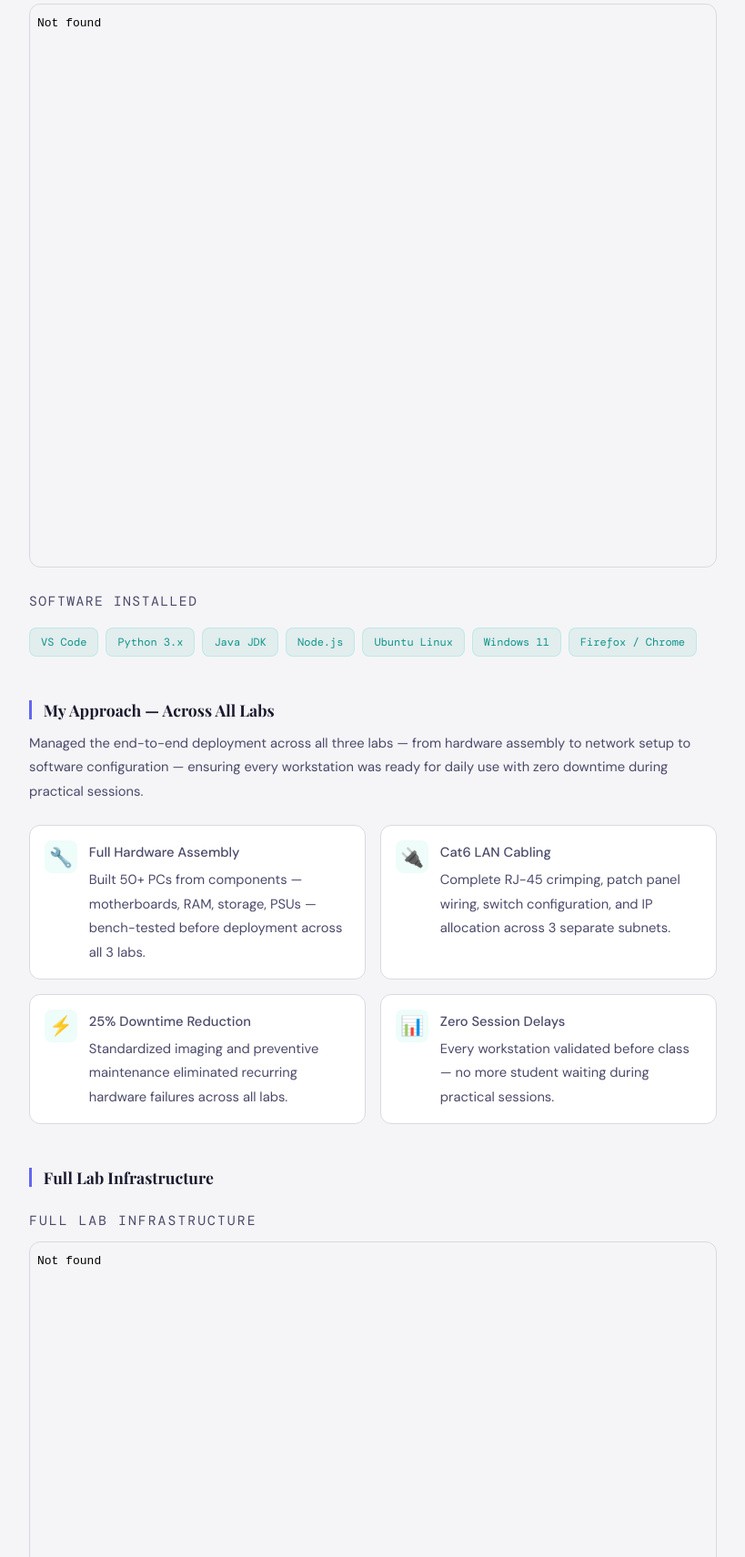
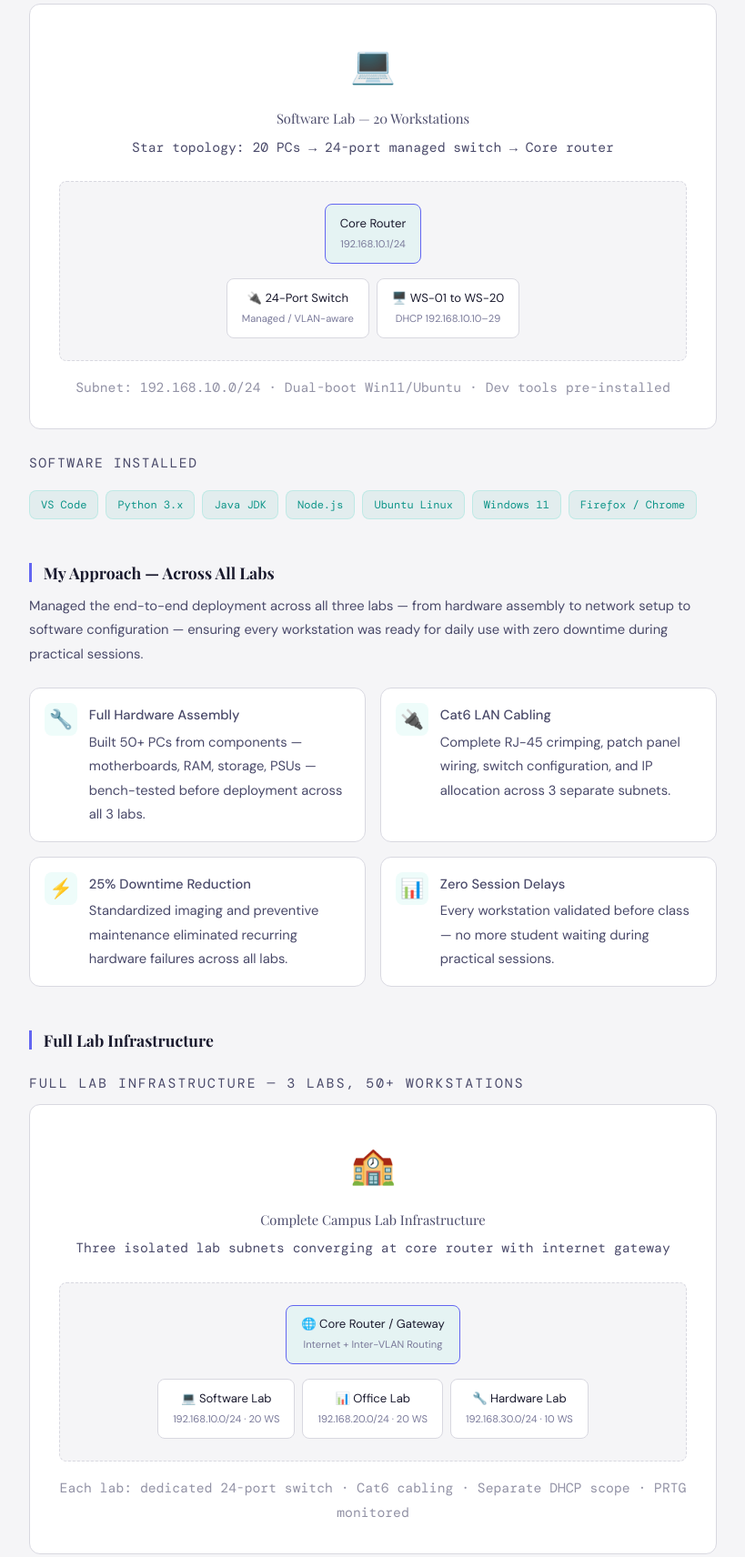
Before and after one commit to ShaimulAkkas/shaimulakkas, a plain HTML site: page projects/computer-lab.html in a window 1280 px wide. Shown: the part 2365-4077 px from the top of the page at 91% size, without its empty margins (230-1049 px from the left). Drawn offline with nearby package versions, Linux system fonts and the light colour scheme; a web font is replaced by a local one.

Commit message:
fix: replace deleted iframe refs with embedded architecture diagrams
- Software Lab: embedded star topology (20 WS → 24-port switch → core router, 192.168.10.0/24)
- Office Lab: embedded star topology + printers (20 WS → switch → router, 192.168.20.0/24)
- Full Infrastructure: embedded 3-lab convergence (core router + 3 subnets: 10.0/24, 20.0/24, 30.0/24)
- Replaces broken ../assets/*-Lab.html iframe references (files deleted in prior commit)

```diff
--- a/projects/computer-lab.html
+++ b/projects/computer-lab.html
@@ -219,7 +219,21 @@
 
           <div class="lab-network-box">
             <p class="lab-network-label">Software Lab Architecture</p>
-            <iframe class="lab-network-iframe" src="../assets/Software-Lab.html" loading="lazy" title="Software Lab network topology — 20 workstations to 24-port switch" aria-label="Software Lab network topology diagram"></iframe>
+            <div class="architecture-placeholder">
+              <div class="arch-inner">
+                <span class="arch-icon">💻</span>
+                <p class="arch-title">Software Lab — 20 Workstations</p>
+                <p class="arch-desc">Star topology: 20 PCs → 24-port managed switch → Core router</p>
+                <div class="arch-diagram">
+                  <div class="arch-node arch-core">Core Router<br><small>192.168.10.1/24</small></div>
+                  <div class="arch-branches">
+                    <div class="arch-node">🔌 24-Port Switch<br><small>Managed / VLAN-aware</small></div>
+                    <div class="arch-node">🖥️ WS-01 to WS-20<br><small>DHCP 192.168.10.10–29</small></div>
+                  </div>
+                </div>
+                <p class="arch-note">Subnet: 192.168.10.0/24 · Dual-boot Win11/Ubuntu · Dev tools pre-installed</p>
+              </div>
+            </div>
           </div>
 
           <div class="tech-group" style="margin-top: 1.5rem;">
@@ -299,7 +313,22 @@
 
           <div class="lab-network-box">
             <p class="lab-network-label">Office Lab Architecture</p>
-            <iframe class="lab-network-iframe" src="../assets/Office-Lab.html" loading="lazy" title="Office Application Lab architecture — 20 workstations to 24-port switch" aria-label="Office Application Lab architecture diagram"></iframe>
+            <div class="architecture-placeholder">
+              <div class="arch-inner">
+                <span class="arch-icon">📊</span>
+                <p class="arch-title">Office Application Lab — 20 Workstations</p>
+                <p class="arch-desc">Star topology: 20 PCs → 24-port managed switch → Core router · Shared printers</p>
+                <div class="arch-diagram">
+                  <div class="arch-node arch-core">Core Router<br><small>192.168.20.1/24</small></div>
+                  <div class="arch-branches">
+                    <div class="arch-node">🔌 24-Port Switch<br><small>Managed / VLAN-aware</small></div>
+                    <div class="arch-node">🖥️ WS-01 to WS-20<br><small>DHCP 192.168.20.10–29</small></div>
+                    <div class="arch-node">🖨️ Network Printers<br><small>IP 192.168.20.200–201</small></div>
+                  </div>
+                </div>
+                <p class="arch-note">Subnet: 192.168.20.0/24 · Win11 + Office 365 · Print queues configured</p>
+              </div>
+            </div>
           </div>
 
           <div class="tech-group" style="margin-top: 1.5rem;">
@@ -431,8 +460,23 @@
       <div class="project-section animate-in">
         <h3>Full Lab Infrastructure</h3>
         <div class="lab-network-box">
-          <p class="lab-network-label">Full Lab Infrastructure</p>
-          <iframe class="lab-network-iframe" src="../assets/Infrastructure-Lab.html" loading="lazy" title="Full lab infrastructure — core router to three 24-port switches" aria-label="Full lab infrastructure architecture diagram"></iframe>
+          <p class="lab-network-label">Full Lab Infrastructure — 3 Labs, 50+ Workstations</p>
+          <div class="architecture-placeholder">
+            <div class="arch-inner">
+              <span class="arch-icon">🏫</span>
+              <p class="arch-title">Complete Campus Lab Infrastructure</p>
+              <p class="arch-desc">Three isolated lab subnets converging at core router with internet gateway</p>
+              <div class="arch-diagram">
+                <div class="arch-node arch-core">🌐 Core Router / Gateway<br><small>Internet + Inter-VLAN Routing</small></div>
+                <div class="arch-branches">
+                  <div class="arch-node">💻 Software Lab<br><small>192.168.10.0/24 · 20 WS</small></div>
+                  <div class="arch-node">📊 Office Lab<br><small>192.168.20.0/24 · 20 WS</small></div>
+                  <div class="arch-node">🔧 Hardware Lab<br><small>192.168.30.0/24 · 10 WS</small></div>
+                </div>
+              </div>
+              <p class="arch-note">Each lab: dedicated 24-port switch · Cat6 cabling · Separate DHCP scope · PRTG monitored</p>
+            </div>
+          </div>
         </div>
       </div>
 
```
